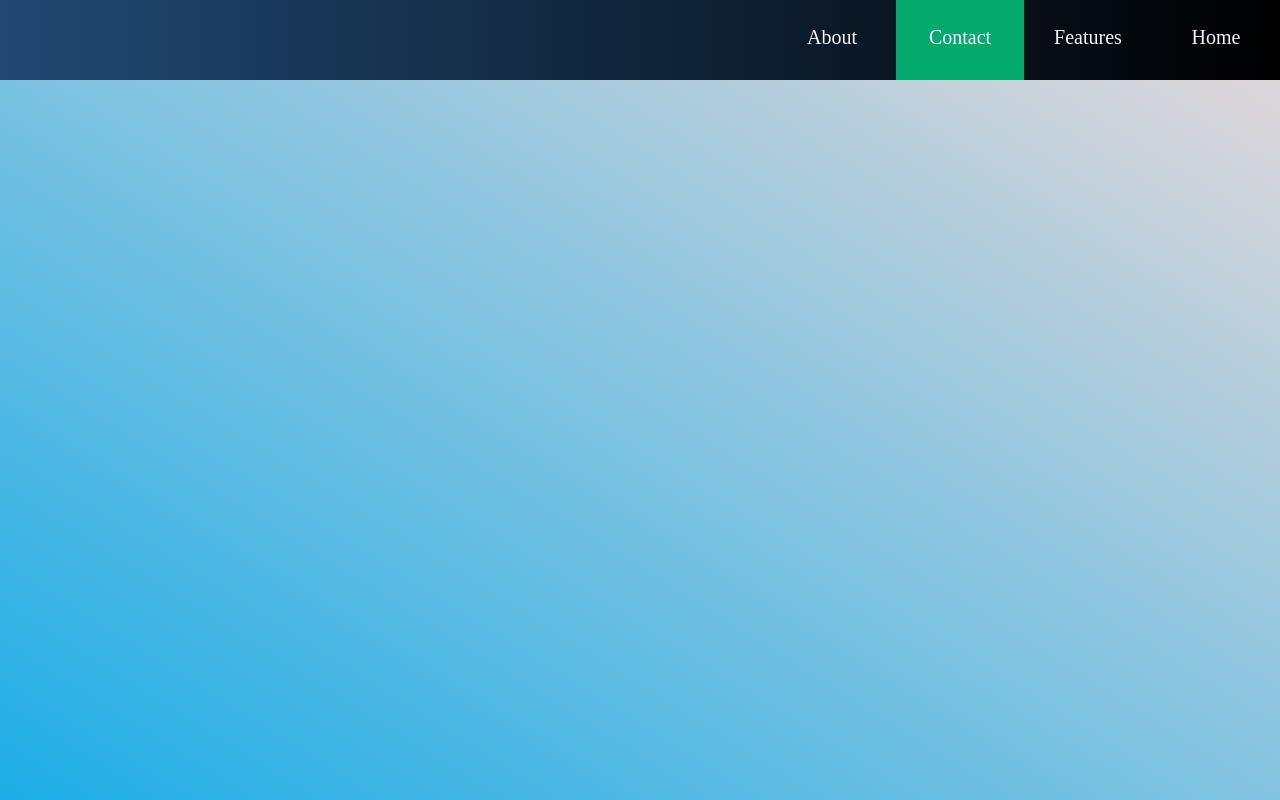
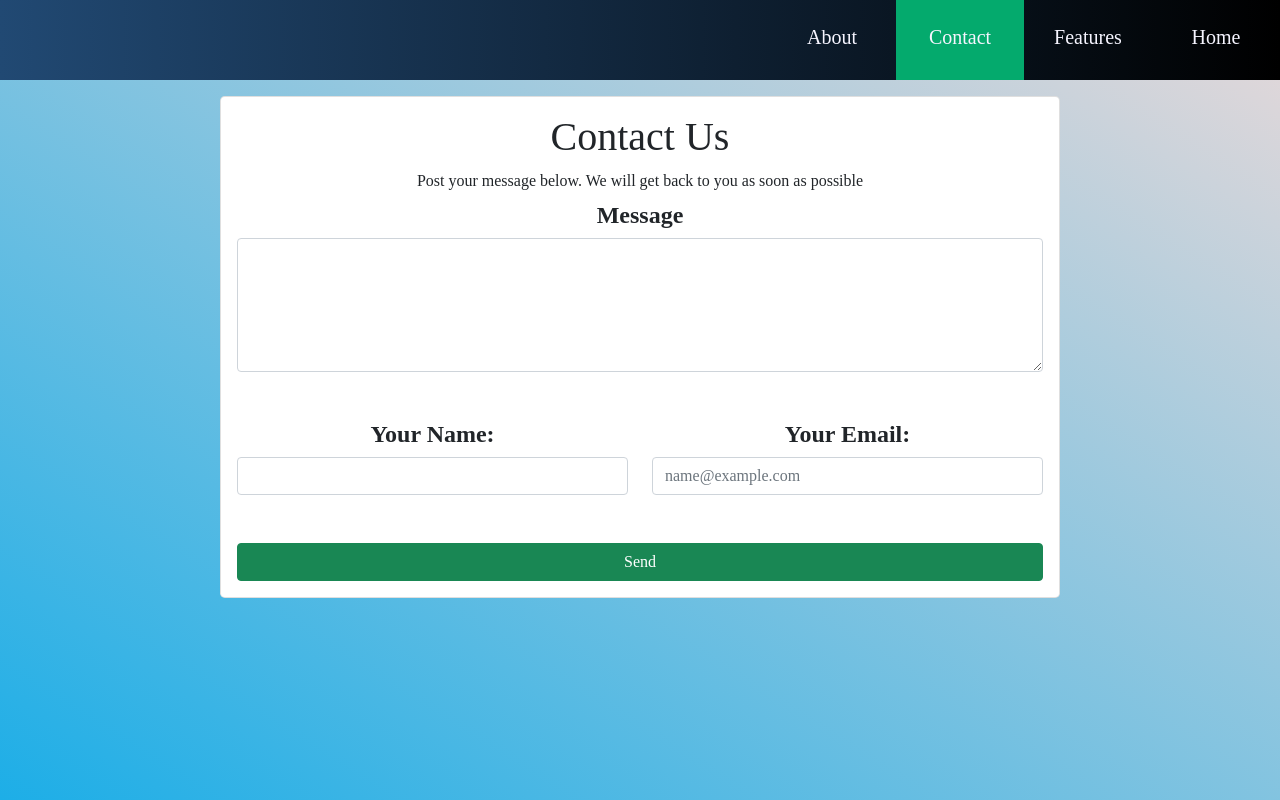
Before and after one commit to Foacto/OccupationalDiseaseWebAPI, a Flask app: page /contact in a window 1280 px wide. Run offline with Flask 3, Linux system fonts and the light colour scheme; parts of the project's set-up code (start-up, migrations or seed data) failed here and were passed over.

Commit message:
update code structure + 2 pages

```diff
--- /dev/null
+++ b/contact_receive/2023-11-12.txt
@@ -0,0 +1,3 @@
+email: cuong1@gmail.com,
+name: cuong,
+message: xyz;
--- a/main.py
+++ b/main.py
@@ -1,12 +1,12 @@
 from flask import Flask, request, render_template
-from utils import DGCNN
+from utils import get_feature_list, load_DGCNN_model, model_predict, save_message
 import json
 import pickle
 import numpy as np
 
 app = Flask(__name__)
 
-model = DGCNN("model")
+model = load_DGCNN_model()
 
 #Web params
 FEATURES_FILE_NAME = "FEATURE_INFORMATION.pkl"
@@ -30,7 +30,7 @@ work_features = ['cviec','pxuong','tuoinghe','nampx','cv5nam','cviec1','tgian1',
                  'F4KhauTrang','F4gang','F4BHLD','F4Kinh']
 habit_features = ['hutthuoc','slthuoc']
 medical_history_features = ['tiensuhh','benhhh','tsnoi','tsngoai','bnncuthe','nam','sobh',]
-symptom_features = ['ho','tdho','tsho','n1','khacdom','loaidom','tdkhacdo','khotho','mdkhotho',
+symptom_features = ['ho','tdho','tsho','khacdom','loaidom','tdkhacdo','khotho','mdkhotho',
                     'tdkhotho','daunguc','vitridau','daulan','tcdau','n2','tgdau','ytodau','n3','ytotang',
                     'chaymui','khan','khokhe','dhkhac','metmoi','sutcan','socansut','tgsut']
 
@@ -85,7 +85,7 @@ def predict():
     if request.data:
         jsn = request.json
         res["success"] = True
-        res["result"] = model.predict(jsn)
+        res["result"] = predict(model, jsn)
     return json.dumps(res, ensure_ascii=False)
 
 @app.route('/submit', methods=['POST'])
@@ -116,15 +116,20 @@ def submit():
 
         input_data[0][feature['name']] = value
 
-    kq = model.predict(input_data)
-    if kq[0] == 1:
-        kq = 'Mắc bệnh nghề nghiệp'
-    else:
-        kq = 'Không mắc bệnh nghề nghiệp'
     return render_template("home.html",
     features = feature_list,
     patient = patient_features, work = work_features, habit = habit_features, medical = medical_history_features, symptom = symptom_features,
-    selectedfeature = selected_feature, ketqua = kq)
+    selectedfeature = selected_feature, ketqua = model_predict(model, input_data))
+
+@app.route('/contact_send', methods=['POST'])
+def contact_send():
+    email = request.form.get('email')
+    name = request.form.get('name')
+    message = request.form.get('message')
+
+    save_message(email, name, message)
+
+    return render_template('contact.html', message = 'Send successful!')
 
 if __name__ == '__main__':
     print("Api run!")
--- a/templates/contact.html
+++ b/templates/contact.html
@@ -44,6 +44,76 @@
                 >
                 <a class="box-link" href="{{ url_for('about') }}">About</a>
             </div>
+            <div class="container" style="width: 70vw">
+                <div class="text text-center text-uppercase fw-bold m-3">
+                    <h3>{{message}}</h3>
+                </div>
+                <div class="card m-3 rounded-3">
+                    <div class="card-body text-center">
+                        <h1>Contact Us</h1>
+                        <div class="fs-6 fw-light mb-2">
+                            Post your message below. We will get back to you as
+                            soon as possible
+                        </div>
+                        <form
+                            id="contact_form"
+                            name="contact_form"
+                            action="/contact_send"
+                            method="post"
+                        >
+                            <div class="mb-5">
+                                <label for="message"
+                                    ><h4 class="fw-bold">Message</h4></label
+                                >
+                                <textarea
+                                    class="form-control"
+                                    id="message"
+                                    name="message"
+                                    rows="5"
+                                ></textarea>
+                            </div>
+                            <div class="mb-5 row">
+                                <div class="col">
+                                    <label
+                                        ><h4 class="fw-bold">
+                                            Your Name:
+                                        </h4></label
+                                    >
+                                    <input
+                                        type="text"
+                                        required
+                                        maxlength="50"
+                                        class="form-control"
+                                        id="name"
+                                        name="name"
+                                    />
+                                </div>
+                                <div class="col">
+                                    <label for="email_addr"
+                                        ><h4 class="fw-bold">
+                                            Your Email:
+                                        </h4></label
+                                    >
+                                    <input
+                                        type="email"
+                                        required
+                                        maxlength="50"
+                                        class="form-control"
+                                        id="email_addr"
+                                        name="email"
+                                        placeholder="name@example.com"
+                                    />
+                                </div>
+                            </div>
+                            <div class="d-grid">
+                                <button type="submit" class="btn btn-success">
+                                    Send
+                                </button>
+                            </div>
+                        </form>
+                    </div>
+                </div>
+            </div>
         </div>
     </body>
 </html>
```
Also changed, not shown: DGCNN.py (added, +279 -0 lines), templates/about.html (+35 -0 lines), utils.py (+22 -277 lines), static/img/GitHub-Logo.png (added), 1 other file.
